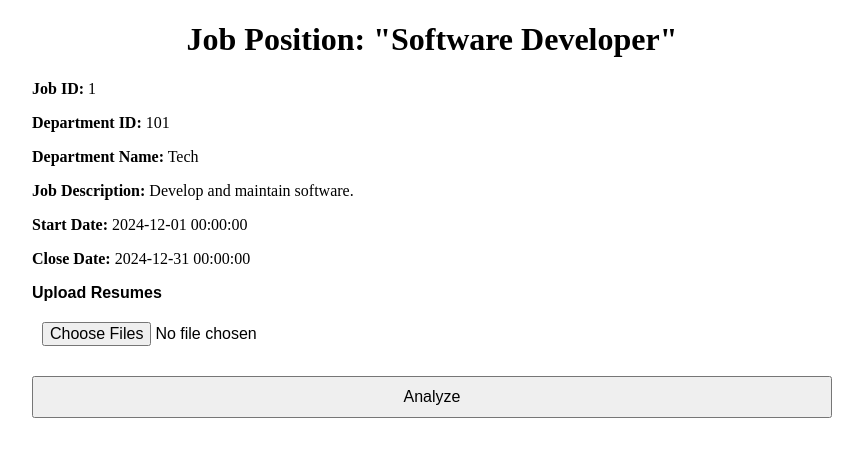
After one commit to het0814/Fairlens, a Flask app: page /analyze-resume/1 in a window 1280 px wide. The commit adds this page. Shown: the top 457 px of the page, without its empty margins (208-1071 px from the left). Run offline with Flask 3, Linux system fonts and the light colour scheme; some libraries are stand-ins or nearby versions.

Commit message:
Added analyse resume page and route

```diff
--- a/app/forms.py
+++ b/app/forms.py
@@ -1,5 +1,5 @@
 from flask_wtf import FlaskForm
-from flask_wtf.file import FileField, FileAllowed
+from flask_wtf.file import FileField, FileAllowed, MultipleFileField
 from wtforms import StringField, PasswordField, SubmitField, IntegerField ,FloatField, TextAreaField, DateField
 from wtforms.validators import DataRequired, Email, EqualTo , NumberRange
 
@@ -48,3 +48,8 @@ class JobForm(FlaskForm):
     start_date = DateField("Start Date", validators=[DataRequired()])
     close_date = DateField("Close Date", validators=[DataRequired()])
     submit = SubmitField("Create")
+
+class ResumeUploadForm(FlaskForm):
+    resume_files = MultipleFileField("Upload Resumes", validators=[DataRequired(),
+        FileAllowed(['pdf','docx'], 'Only PDF and DOCX files are allowed!')])
+    analyze = SubmitField("Analyze")
--- a/app/routes.py
+++ b/app/routes.py
@@ -1,5 +1,5 @@
 from flask import Blueprint, render_template, redirect, url_for, flash,request
-from .forms import SignupForm,CompanyProfileForm,DiversityGoalForm,JobForm
+from app.forms import SignupForm,CompanyProfileForm,DiversityGoalForm,JobForm,ResumeUploadForm
 from datetime import datetime
 
 
@@ -134,3 +134,41 @@ def delete_job(job_id):
         return redirect(url_for('main.job_management'))
 
     return render_template('delete_job.html', job_id=job_id)
+
+@main.route('/analyze-resume/<job_id>', methods=['GET', 'POST'])
+def analyze_resume(job_id):
+    # dynamo query
+    job = {
+        "job_id": job_id,
+        "department_id": "101",
+        "position": "Software Developer",
+        "department_name": "Tech",
+        "job_description": "Develop and maintain software.",
+        "start_date":  datetime.strptime("2024-12-01", "%Y-%m-%d"),
+        "close_date": datetime.strptime("2024-12-31", "%Y-%m-%d")
+    }
+
+    form = ResumeUploadForm()
+
+    top_applicants=[]
+
+
+    if form.validate_on_submit():
+        if form.resume_files.data:
+            for file in form.resume_files.data:
+                file.save(f"uploads/{file.filename}")
+                flash(f"Uploaded {file.filename}", "success")
+
+        if form.analyze.data:
+            # ai function call for shortlist
+            top_applicants = {
+                "Male": ["Applicant 1", "Applicant 2"],
+                "Female": ["Applicant 3", "Applicant 4"],
+                "Trans": ["Applicant 5"],
+                "LGBTQ": ["Applicant 6"],
+                "Minority": ["Applicant 7"],
+                "Disability": ["Applicant 8"],
+            }
+            flash("Analysis completed successfully!", "success")
+
+    return render_template("analyze_resume.html", form=form, job=job, top_applicants=top_applicants)
--- /dev/null
+++ b/app/templates/analyze_resume.html
@@ -0,0 +1,72 @@
+<!DOCTYPE html>
+<html lang="en">
+<head>
+    <meta charset="UTF-8">
+    <meta name="viewport" content="width=device-width, initial-scale=1.0">
+    <title>Analyze Job</title>
+    <style>
+        form {
+            max-width: 800px;
+            margin: auto;
+            font-family: Arial, sans-serif;
+        }
+        input, button {
+            width: 100%;
+            padding: 10px;
+            margin: 10px 0;
+            font-size: 16px;
+        }
+        label {
+            font-weight: bold;
+        }
+        .category {
+            display: inline-block;
+            width: 14%;
+            text-align: center;
+            vertical-align: top;
+        }
+        .applicant {
+            border: 1px solid black;
+            padding: 5px;
+            margin: 5px 0;
+            background-color: lightgray;
+        }
+    </style>
+</head>
+<body>
+    <h1 style="text-align: center;">Job Position: "{{ job['position'] }}"</h1>
+    <div style="max-width: 800px; margin: auto;">
+        <p><strong>Job ID:</strong> {{ job['job_id'] }}</p>
+        <p><strong>Department ID:</strong> {{ job['department_id'] }}</p>
+        <p><strong>Department Name:</strong> {{ job['department_name'] }}</p>
+        <p><strong>Job Description:</strong> {{ job['job_description'] }}</p>
+        <p><strong>Start Date:</strong> {{ job['start_date'] }}</p>
+        <p><strong>Close Date:</strong> {{ job['close_date'] }}</p>
+    </div>
+    <form method="POST" enctype="multipart/form-data">
+        {{ form.hidden_tag() }}
+
+        <div class="form-group">
+            {{ form.resume_files.label }}
+            {{ form.resume_files(class="form-control") }}
+        </div>
+
+        <div class="form-group">
+            {{ form.analyze(class="btn btn-success") }}
+        </div>
+    </form>
+    {% if top_applicants %}
+        <h2 style="text-align: center;">Top Applicants</h2>
+        <div style="max-width: 800px; margin: auto; display: flex; justify-content: space-around; flex-wrap: wrap;">
+            {% for category, applicants in top_applicants.items() %}
+                <div class="category">
+                    <h3>{{ category }}</h3>
+                    {% for applicant in applicants %}
+                        <div class="applicant">{{ applicant }}</div>
+                    {% endfor %}
+                </div>
+            {% endfor %}
+        </div>
+    {% endif %}
+</body>
+</html>
--- a/app/templates/job_management.html
+++ b/app/templates/job_management.html
@@ -53,7 +53,9 @@
                         <a href="/delete-job/{{ job.job_id }}">
                             <button>Delete</button>
                         </a>
-                        <button>Analyze</button>
+                        <a href="/analyze-resume/{{ job.job_id }}">
+                            <button>Analyze</button>
+                        </a>
                     </td>
                 </tr>
                 {% endfor %}
```
